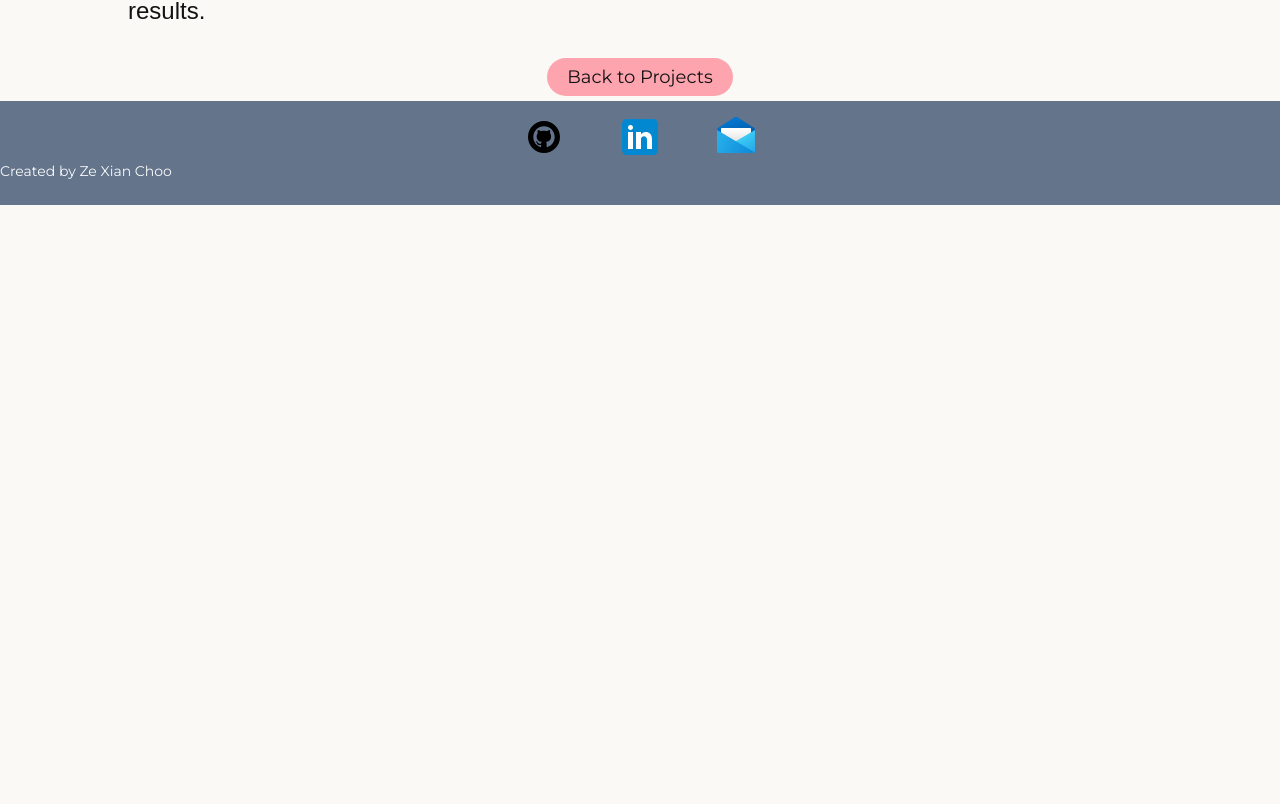
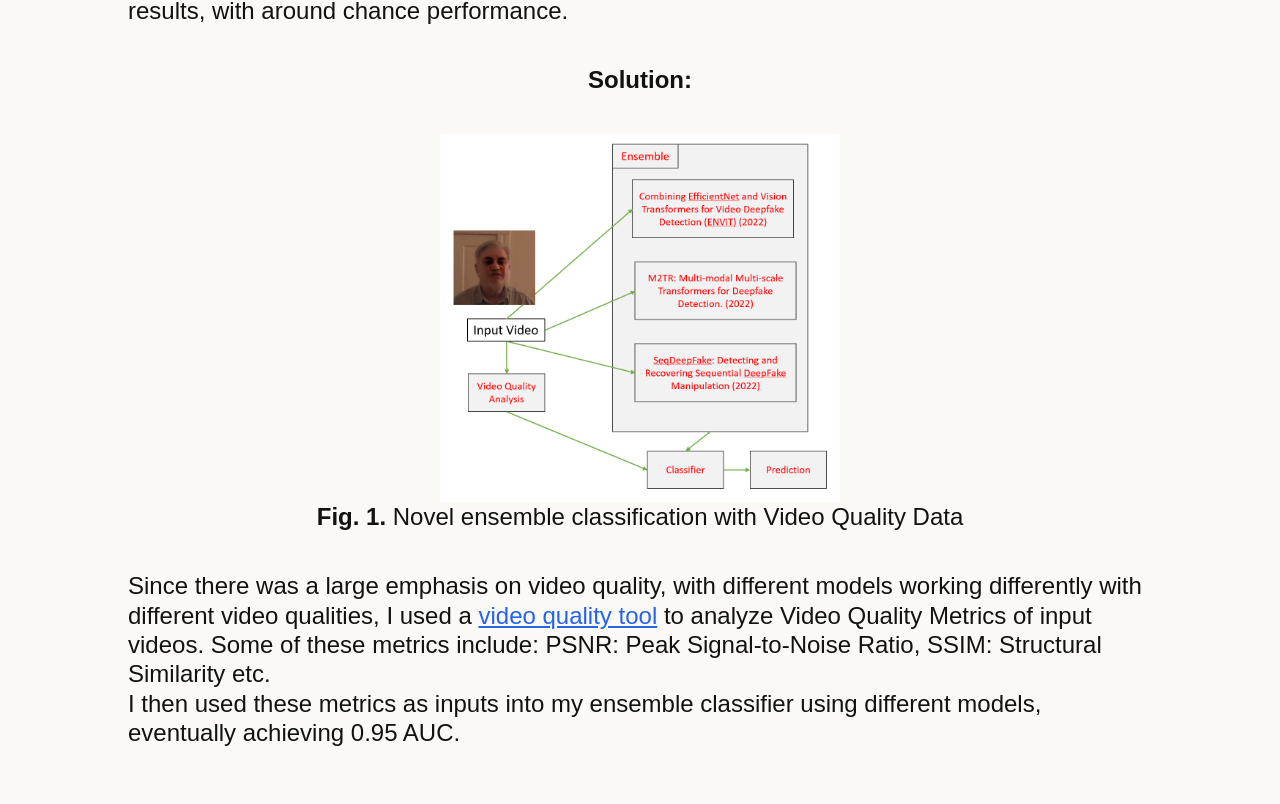
Before and after one commit to zexianchoo/zexianchoo.github.io, a React (Vite) app: page /deepfake in a window 1280 px wide. Shown: the part 1256-2060 px from the top of the page. Before the commit the page ends 1461 px from the top, so only its background shows below. Built offline with nearby package versions, Linux system fonts and the light colour scheme; a web font is replaced by a local one.

Commit message:
deepfake detection done

```diff
--- a/src/assets/images/index.js
+++ b/src/assets/images/index.js
@@ -8,6 +8,7 @@ import obama_fake from './obama_fake.png'
 import driving_test from './driving_test.png'
 import multidiffusion_crops from './multidiffusion_crops.png'
 import pipeline from './pipeline.png'
+import ensemble from './ensemble.png'
 
 export {
     icon,
@@ -19,5 +20,6 @@ export {
     obama_fake,
     driving_test,
     multidiffusion_crops,
-    pipeline
+    pipeline,
+    ensemble
 }
--- a/src/sections/DeepfakePage.jsx
+++ b/src/sections/DeepfakePage.jsx
@@ -1,4 +1,4 @@
-import { multidiffusion_crops, pipeline } from "../assets/images"
+import { ensemble, } from "../assets/images"
 
 const DeepfakePage = () => {
   return (
@@ -62,11 +62,40 @@ const DeepfakePage = () => {
             performance of models. <a target="_blank" rel="noopener noreferrer" className="underline text-blue-600 hover:text-blue-800 visited:text-purple-600"
             href="https://arxiv.org/pdf/2207.02204.pdf/">
                 Seq-Deepfake(2022)
-            </a> showed just how important video quality was, because when I tried running the model on lower quality datasets, it had poor results.
-
+            </a> showed just how important video quality was, because when I tried running the model on lower quality datasets, it had poor results,
+            with around chance performance.
+          </p>
+          <p className="info-text">
+            <span className="font-bold text-center"> Solution: </span>
           </p>
         </div>
         <div>
+          <img
+            src = { ensemble }
+            alt='pipeline'
+            width={400}
+            height={400}
+            className='mx-auto my-auto'
+          >
+          </img>
+          <p className="info-text text-center mb-2">
+            <span className="font-bold" > Fig. 1. </span> Novel ensemble classification with Video Quality Data
+          </p>
+        </div>
+        <div>
+          <p className="info-text text-left">
+              Since there was a large emphasis on video quality, with different models working differently with different
+              video qualities, I used a <a target="_blank" rel="noopener noreferrer" className="underline text-blue-600 hover:text-blue-800 visited:text-purple-600"
+            href="https://github.com/rolinh/VQMT">
+                 video quality tool
+            </a> to analyze Video Quality Metrics of input videos. Some of these metrics include: PSNR: Peak Signal-to-Noise Ratio, SSIM: Structural Similarity etc.
+          </p>
+          <p className="info-text text-left">
+            I then used these metrics as inputs into my ensemble classifier using different models, eventually achieving 0.95 AUC.
+          </p>
+        </div>
+
+        <div className="py-10">
           <a
           href={"/projects"}
           className='transition hover:border backdrop:gap-2 lg:px-5 lg:py-2 rounded-full hover:bg-[#fb7185]
```
Also changed, not shown: src/assets/images/ensemble.png (added).
